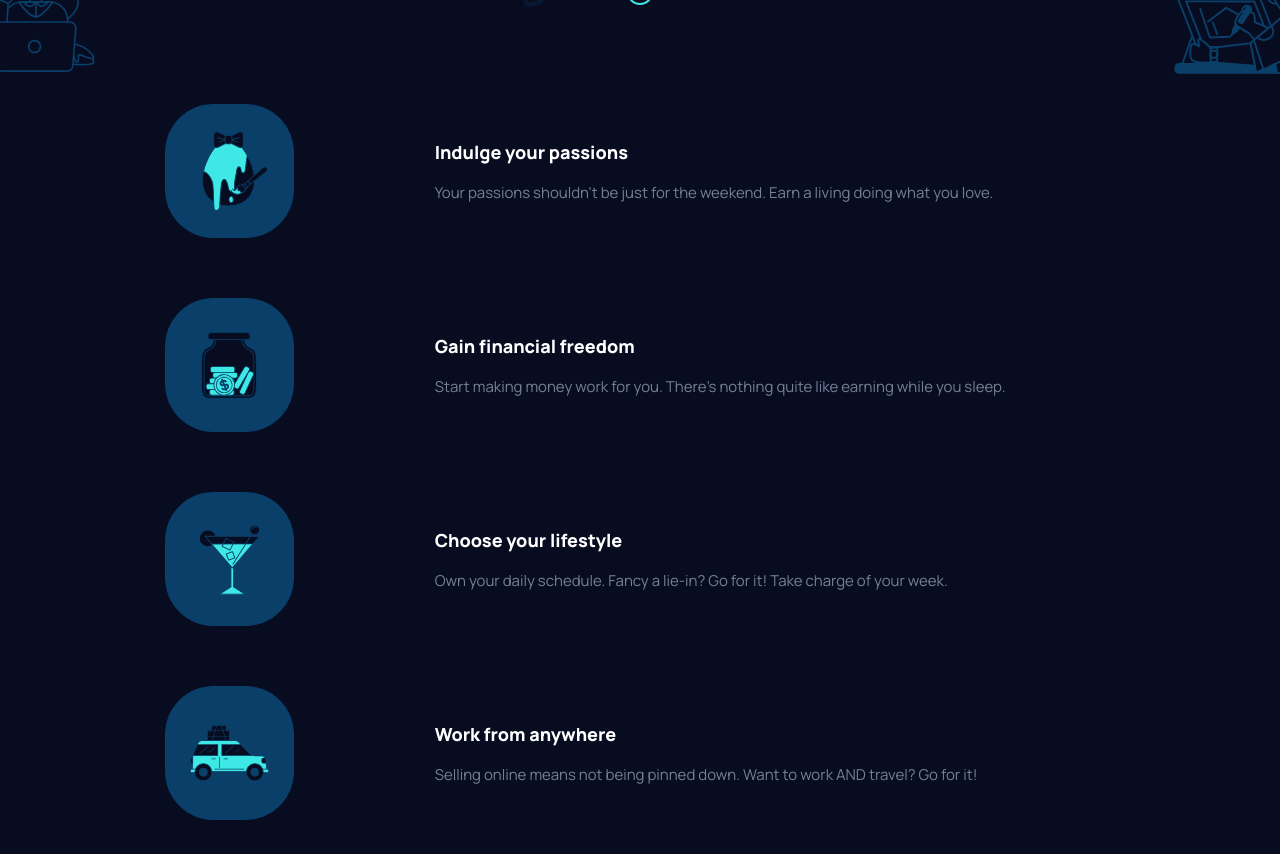
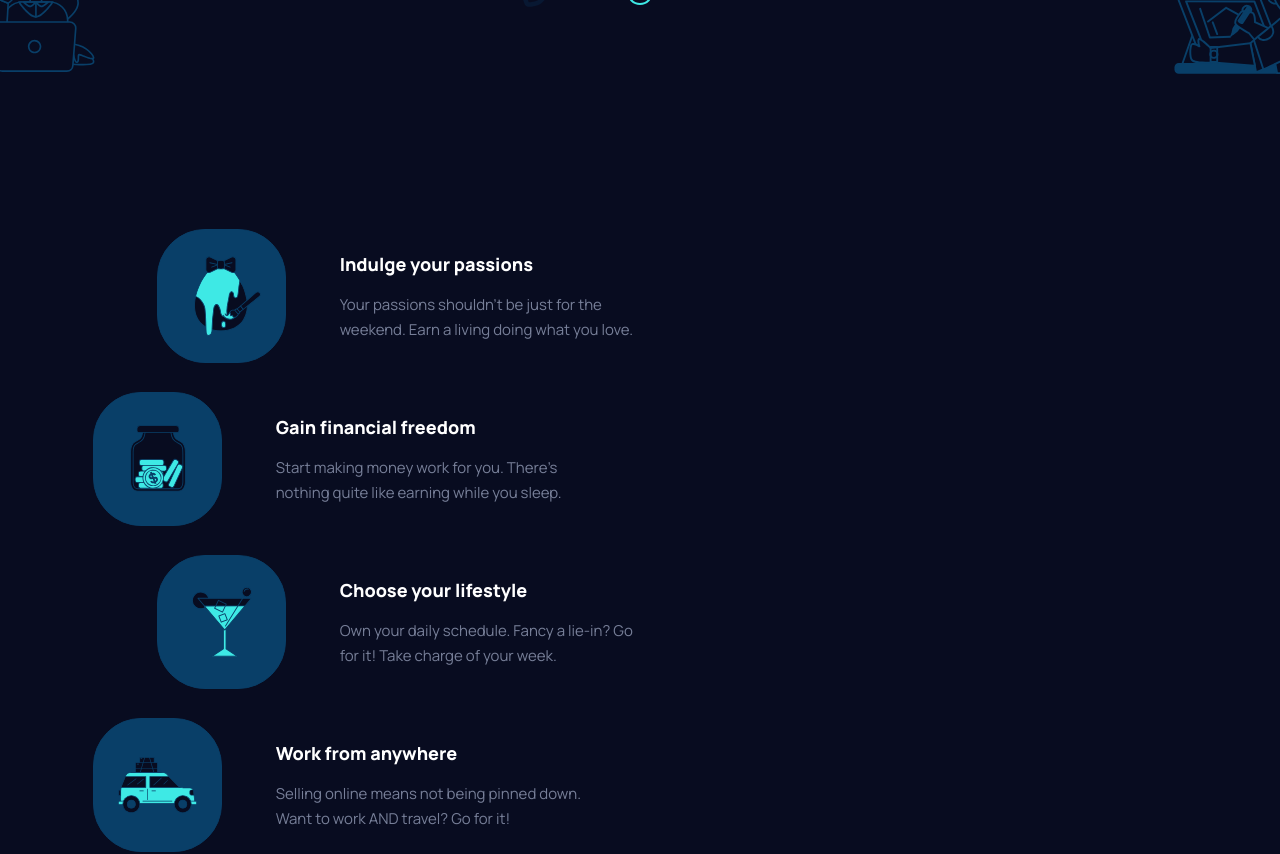
Before and after one commit to salymk/react-maker-pre-launch-landing-page, a React (Create React App) app: page / in a window 1280 px wide. Shown: the part 460-1314 px from the top of the page. Built offline with nearby package versions, Linux system fonts and the light colour scheme.

Commit message:
style(features): aligned feature containers to column with flex
- add margin to the 1st child and 3rd child on the left side

```diff
--- a/src/App.scss
+++ b/src/App.scss
@@ -406,16 +406,38 @@ h3 {
     }
 
     .features {
+        display: flex;
+        flex-direction: column;
+        align-items: flex-start;
+        margin-left: 3em;
+        padding-top: 7em;
+
 
         .feature-container {
+            max-width: 515px;
             display: grid;
             grid-template-columns: 1fr 2fr;
             align-items: center;
             text-align: left;
+            margin-bottom: 2.5em;
+
+            // div {
+            //     justify-self: flex-start;
+            // }
 
             .svg-container {
                 margin-bottom: 0;
             }
+
+            .feature-content {
+                margin-left: 2em;
+            }
         }
+
+        .feature-container:nth-child(1), .feature-container:nth-child(3) {
+            margin-left: 4em;
+        }
+
+
     }
 }
```
